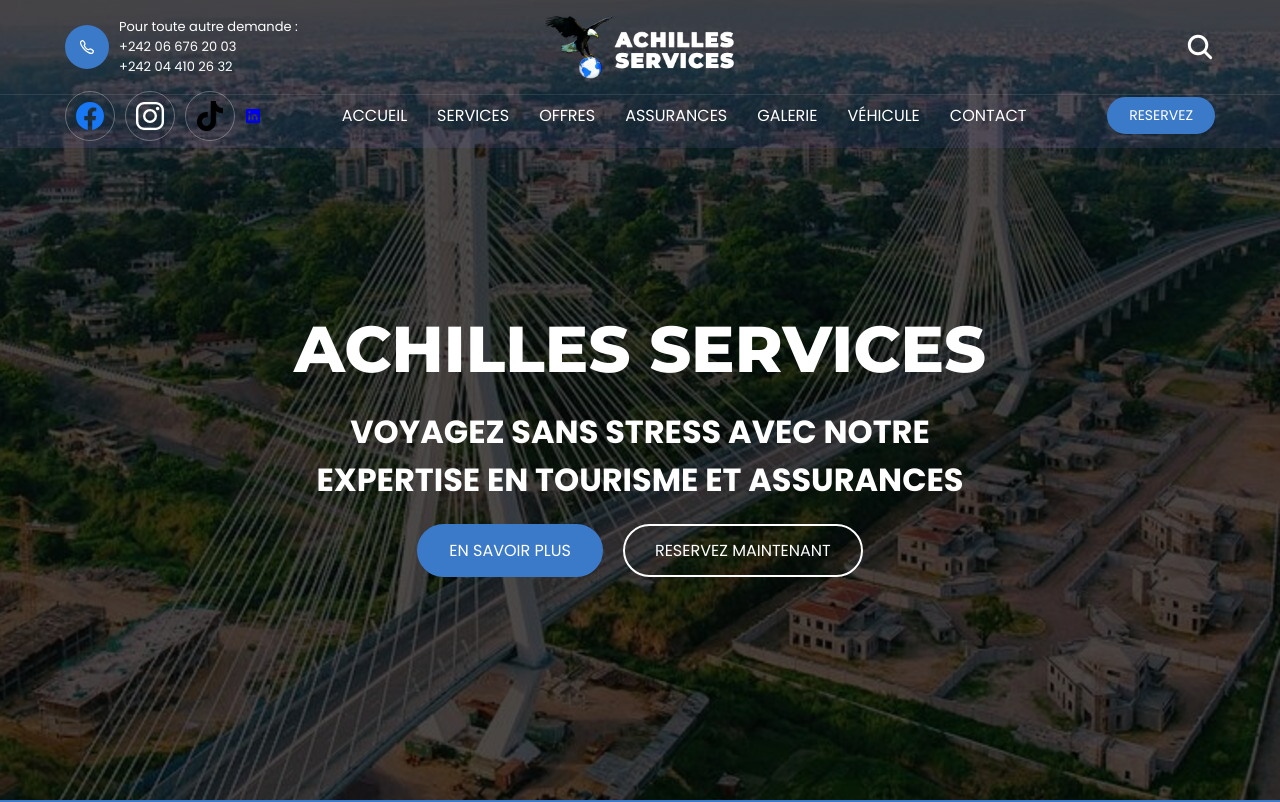
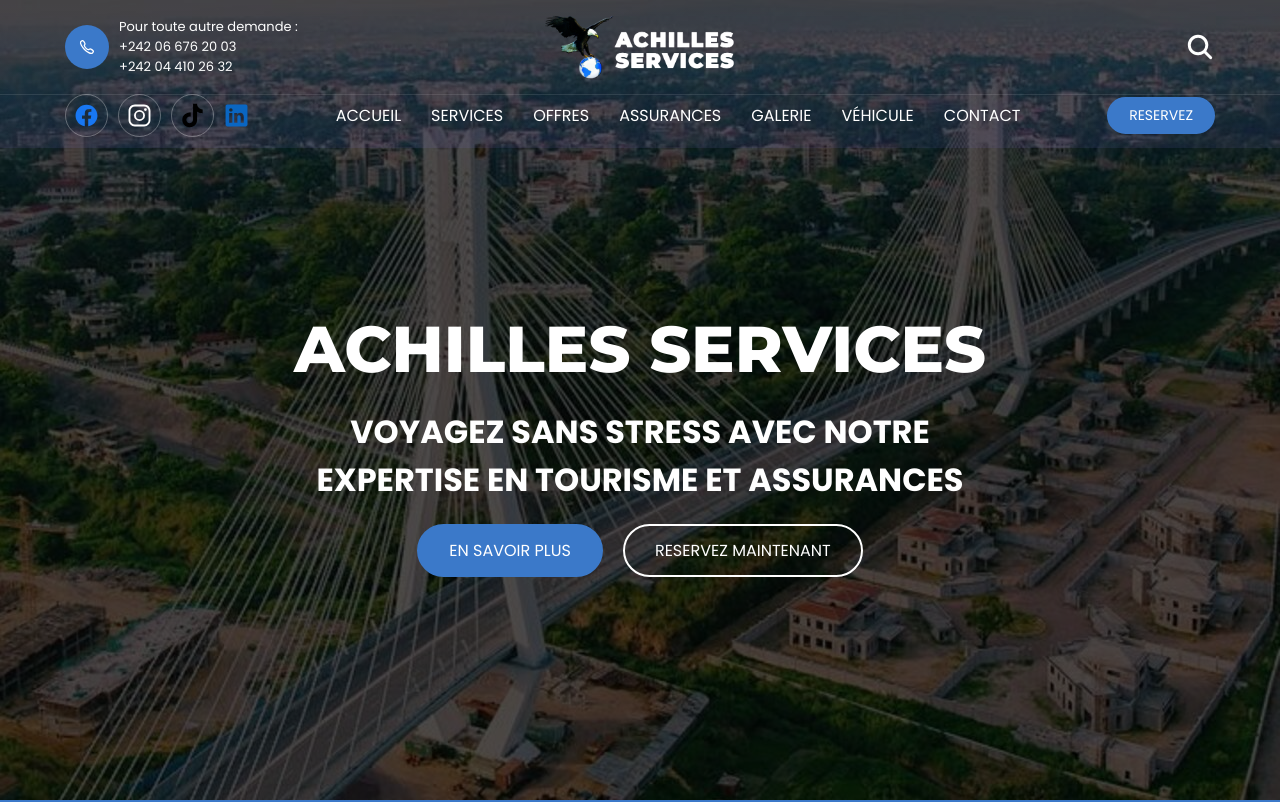
Before and after one commit to KingMadova/achilles-services, a plain HTML site: page index.html in a window 1280 px wide. Shown: the top 802 px of the page. Drawn offline with nearby package versions, Linux system fonts and the light colour scheme; a script that the page names is missing.

Commit message:
Update social net 2nd index.html

```diff
--- a/index.html
+++ b/index.html
@@ -92,31 +92,25 @@
           <ul class="social-list">
             <li>
               <a href="https://www.facebook.com/share/1DQZK5xMhi/?mibextid=wwXIfr" class="social-link">
-                <ion-icon name="logo-facebook" style="font-size: 32px; color: #1877f2;"></ion-icon>
+                <ion-icon name="logo-facebook" style="font-size: 25px; color: #1877f2;"></ion-icon>
               </a>
             </li>
 
-
-
-
-
-
-
             <li>
               <a href="https://www.instagram.com/achilles_services?igsh=MXVjc3VicndhbGNrdw%3D%3D&utm_source=qr" class="social-link">
-               <ion-icon name="logo-instagram" style="font-size: 32px;"></ion-icon>
+               <ion-icon name="logo-instagram" style="font-size: 25px;"></ion-icon>
               </a>
             </li>
 
             <li>
               <a href="https://www.tiktok.com/@achilles.services?_t=ZM-8uyfXnputTJ&_r=1" class="social-link">
-                <ion-icon name="logo-tiktok" style="font-size: 32px; color: #000000;"></ion-icon>
+                <ion-icon name="logo-tiktok" style="font-size: 25px; color: #000000;"></ion-icon>
               </a>
             </li>
 
             <li>
               <a href="https://www.linkedin.com/company/achilles-services">
-               <ion-icon name="logo-linkedin"></ion-icon>
+               <ion-icon name="logo-linkedin" style="font-size: 25px; color: #0a66c2;"></ion-icon>
               </a>
             </li>
           </ul>
```
